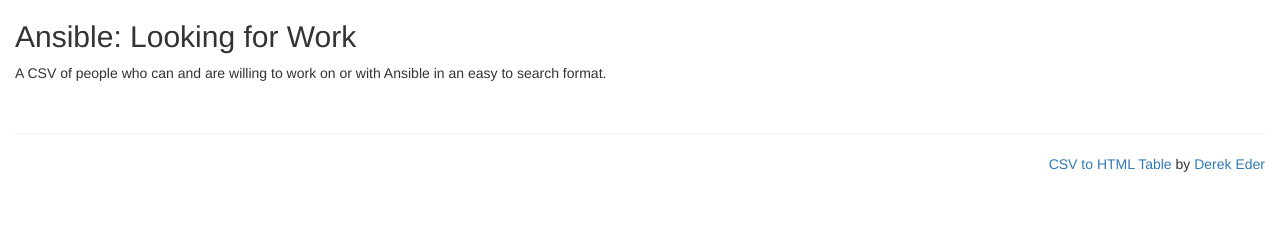
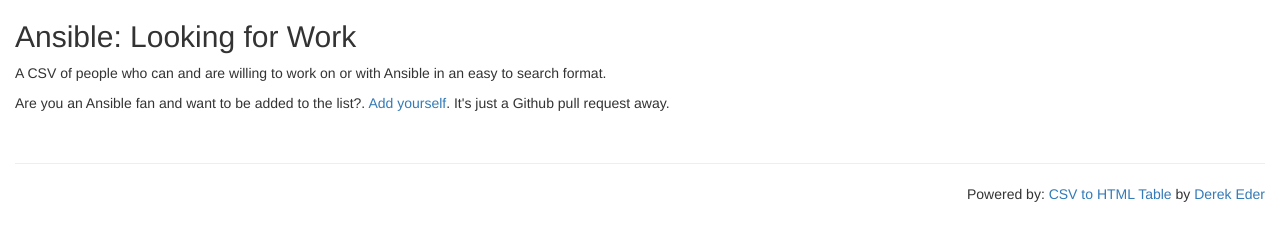
Before and after one commit to goozbach/ansible-LFW, a plain HTML site: page index.html in a window 1280 px wide. Drawn offline with nearby package versions, Linux system fonts and the light colour scheme; no server answers.

Commit message:
adding link to github

```diff
--- a/index.html
+++ b/index.html
@@ -27,6 +27,7 @@
 
       <p>A CSV of people who can and are willing to work on or with Ansible in an easy to search format.</p>
 
+      <p>Are you an Ansible fan and want to be added to the list?. <a href="https://github.com/goozbach/ansible-LFW">Add yourself</a>. It's just a Github pull request away.</p>
 
       <div id='table-container'></div>
 
@@ -35,7 +36,7 @@
     <footer class='footer'>
       <div class='container-fluid'>
         <hr />
-        <p class='pull-right'><a href='https://github.com/derekeder/csv-to-html-table'>CSV to HTML Table</a> by <a href='http://derekeder.com'>Derek Eder</a></p>
+        <p class='pull-right'>Powered by: <a href='https://github.com/derekeder/csv-to-html-table'>CSV to HTML Table</a> by <a href='http://derekeder.com'>Derek Eder</a></p>
       </div>
     </footer>
 
```
